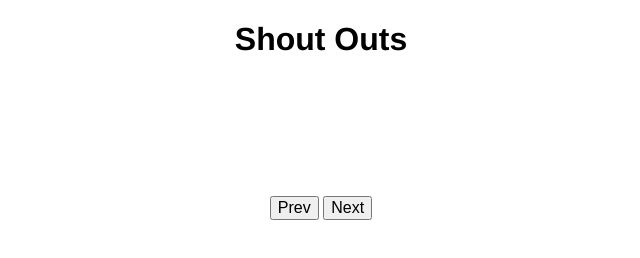
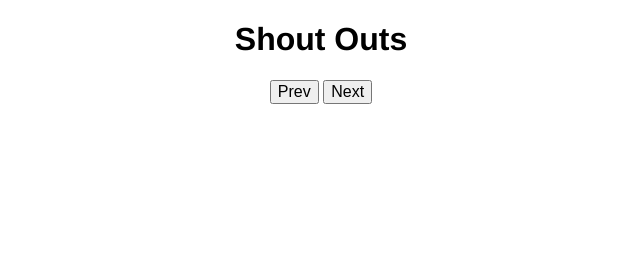
Before and after one commit to BluePawDev/weekend-challenge-01-live-solve, a plain HTML site: page index.html in a window 1280 px wide. Shown: the whole page, without its empty margins (319-959 px from the left). Drawn offline with Linux system fonts and the light colour scheme.

Commit message:
Remove <div class="carouselDisplay">/log peopleArray

```diff
--- a/index.html
+++ b/index.html
@@ -16,7 +16,6 @@
     <h1>Shout Outs</h1>
   </header>
   <div class="container">
-    <div class="carouselDisplay"></div>
   </div>
   <div class="nav">
     <p class="counter"></p>
--- a/scripts/live-solve.js
+++ b/scripts/live-solve.js
@@ -1,4 +1,5 @@
 console.log('js/jq sourced!');
+console.log(peopleArray);
 
 $(onReady);
 
```
